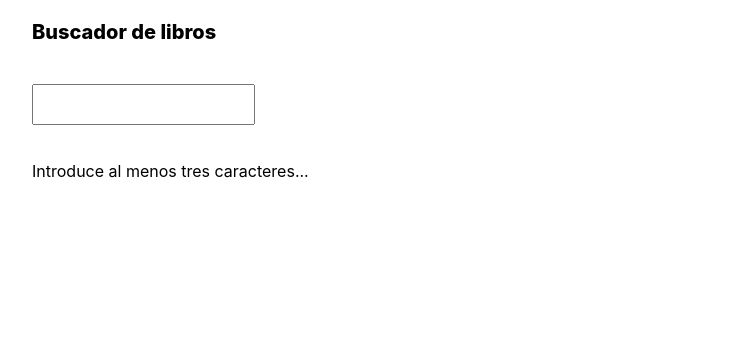
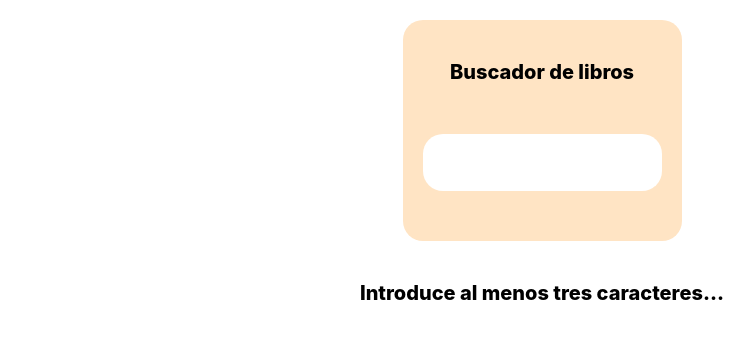
Before and after one commit to daniruiz000/Exercise-Season-10.2, a React (Create React App) app: page / in a window 1280 px wide. Shown: the top 338 px of the page, without its empty margins (108-862 px from the left). Built offline with nearby package versions, Linux system fonts and the light colour scheme.

Commit message:
add component Book and styles

```diff
--- a/src/App.css
+++ b/src/App.css
@@ -1,4 +1,4 @@
 .app{
     margin: 0 auto;
-    width: 1000px;
+    width: 1300px;
 }
--- /dev/null
+++ b/src/components/Book/Book.js
@@ -0,0 +1,18 @@
+import './Book.css';
+
+const Book = ({book})=>{
+
+    const authors = [book.volumeInfo.authors];
+    return(
+    <tr key={book.id}>
+        <td>{book.volumeInfo.authors ? authors.map(author=> author.toString()) : 'Sin autores'}</td>
+        <td>{book.volumeInfo.title}</td>
+        <td>{book.volumeInfo.description || 'Sin descripción'}</td>
+        <td>{book.volumeInfo.imageLinks ? <img alt='Sin imagen' src={book.volumeInfo.imageLinks.thumbnail} /> : 'No hay imagen'}</td>
+    </tr>
+
+
+    )
+}
+
+export default Book;
--- a/src/components/BookList/BookList.css
+++ b/src/components/BookList/BookList.css
@@ -1,17 +1,55 @@
+.bookslist{
+    display: flex;
+    flex-direction: column;
+    align-items: center;
+    justify-content: flex-start;
+}
+
+.bookslist__container{
+    display: flex;
+    flex-direction: column;
+    background-color: bisque;
+    border: none;
+    border-radius: 20px;
+    padding: 20px;
+    margin: 20px;
+}
+
 .bookslist__table{
     text-align: left;
     border-collapse: collapse;
+    background-color: bisque;
+    border: none;
+    border-radius: 20px;
+    padding: 20px;
+    margin: 20px;
 }
-.bookslist__table td,
+.bookslist__table td{
+    border: none;
+    padding: 20px;
+    margin: 20px;
+    border-radius: 20px;
+    min-width: 200px;
+
+}
 .bookslist__table th{
-    border: 1px solid black;
-    padding: 5px;
+    border: none;
+    padding: 20px;
+    margin: 20px;
+    border-radius: 20px;
+    color: white;
+    text-align: center;
+    font-size: 20px;
 }
+.bookslist__input{
+    margin: 30px auto;
+    padding: 20px;
+    font-size: 15px;
+    border-radius: 20px;
+    border: none;
+    cursor: pointer;
+    outline: none;
 
-.bookslist__input{
-    margin: 20px auto;
-    padding: 10px;
-    font-size: 15px;
 
 }
 
@@ -20,3 +58,19 @@
     font-size: 20px;
     font-weight: 800;
 }
+
+.bookslist__nobooks{
+    margin: 20px auto;
+    font-size: 20px;
+    font-weight: 800;
+}
+.bookslist__nocharacters{
+    margin: 20px auto;
+    font-size: 20px;
+    font-weight: 800;
+}
+.line{
+    width: 80%;
+    height: 3px;
+    background-color: white;
+}
--- a/src/components/BookList/BookList.js
+++ b/src/components/BookList/BookList.js
@@ -1,6 +1,7 @@
 import './BookList.css'
 import React from 'react'
 import { useDebounce } from 'use-debounce';
+import Book from '../Book/Book';
 
 const API_URL = 'https://www.googleapis.com/books/v1/volumes?q='
 
@@ -10,7 +11,7 @@ const BookList = () => {
     const [filter, setFilter] = React.useState('');
     const [visible, setVisible] = React.useState(false);
 
-    const [filterWithTime] = useDebounce(filter, 1000);
+    const [filterWithTime] = useDebounce(filter, 500);
 
     const callApi = () => {
 
@@ -32,35 +33,27 @@ const BookList = () => {
     return (
 
         <div className='bookslist'>
-            <div>
+            <div className='bookslist__container'>
                 <p className='bookslist__text'>Buscador de libros</p>
                 <input className='bookslist__input' type='text' onChange={(event) => setFilter(event.target.value)} value={filter} />
             </div>
 
-            {(filterWithTime.length < 3) && <p>Introduce al menos tres caracteres...</p>}
+            {(filterWithTime.length < 3) && <p className='bookslist__nocharacters'>Introduce al menos tres caracteres...</p>}
 
-            {((visible === false) && (filterWithTime.length >= 3)) && <p>No hay libros</p>}
+            {((visible === false) && (filterWithTime.length >= 3)) && <p className='bookslist__nobooks'>No hay libros</p>}
 
             {((visible === true) && (filterWithTime.length >= 3)) && <table className='bookslist__table'>
                     <thead>
                         <tr>
-                            <th>Autores</th>
-                            <th>Título</th>
-                            <th>Descripción</th>
-                            <th>Portada</th>
+                            <th>AUTORES</th>
+                            <th>TÍTULO</th>
+                            <th>DESCRIPCIÓN</th>
+                            <th>PORTADA</th>
                         </tr>
                     </thead>
                     <tbody>
 
-                        {booksList.map(book => (
-
-                            <tr key={book.id}>
-                                <td>{book.volumeInfo.authors || 'Sin autores'}</td>
-                                <td>{book.volumeInfo.title}</td>
-                                <td>{book.volumeInfo.description || 'Sin descripción'}</td>
-                                <td>{book.volumeInfo.imageLinks ? <img alt='Sin imagen' src={book.volumeInfo.imageLinks.thumbnail} /> : 'No hay imagen'}</td>
-                            </tr>
-                        ))}
+                        {booksList.map(book =><Book key= {book.id} book = {book}/>)}
 
                     </tbody>
                 </table>}
```
Also changed, not shown: src/components/Book/Book.css (added).
